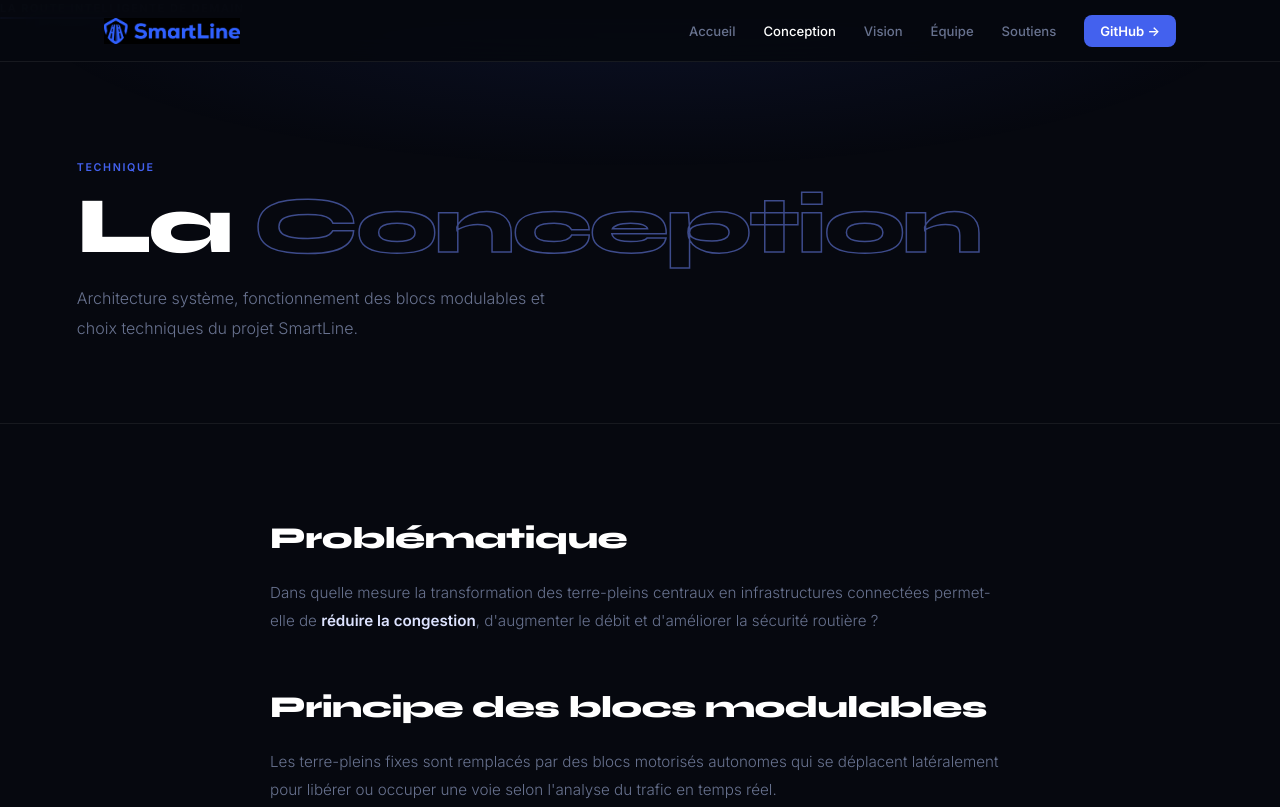
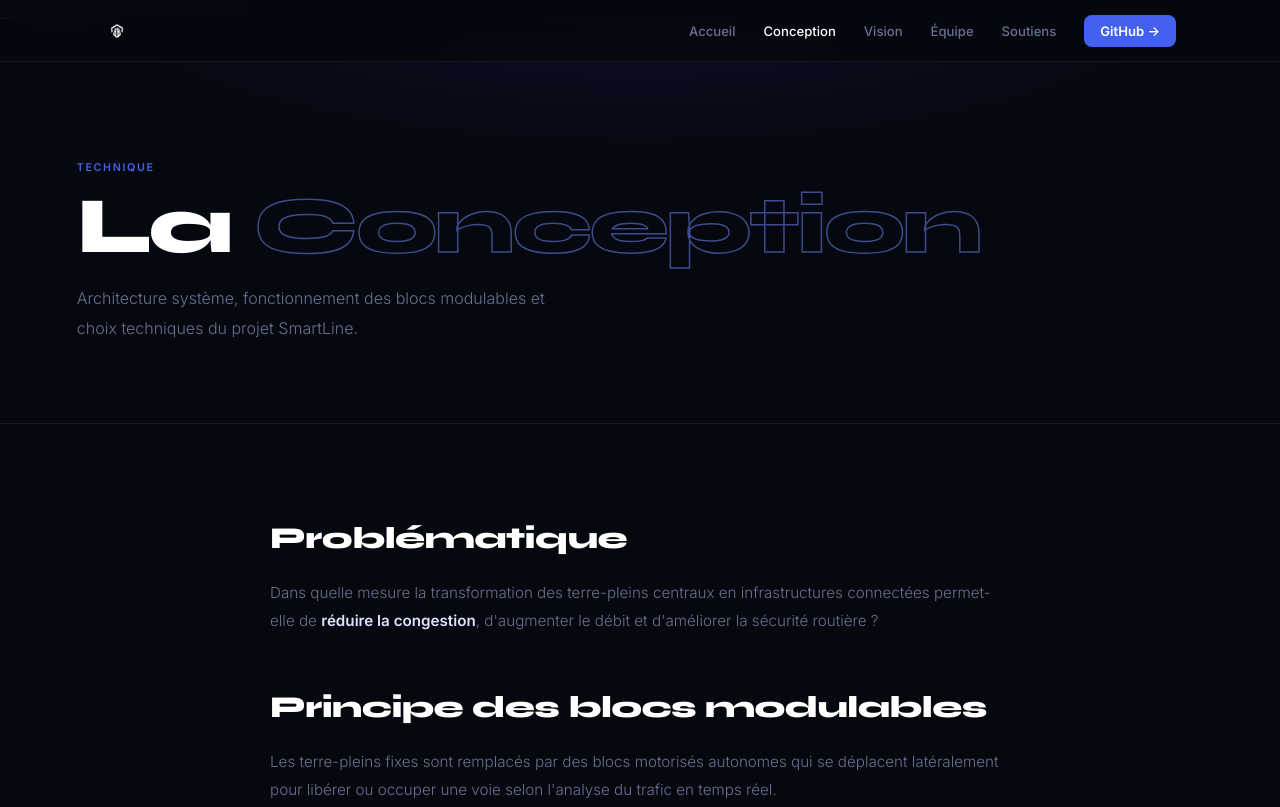
Before and after one commit to SmartLine-fr/SmartLine-fr.github.io, a plain HTML site: page conception.html in a window 1280 px wide. Shown: the top 807 px of the page. Drawn offline with Linux system fonts and the light colour scheme.

```diff
--- a/conception.html
+++ b/conception.html
@@ -9,7 +9,7 @@
 </head>
 <body>
 <div id="splash">
-  <div class="sp-logo"><img src="assets/logo.png" alt="SmartLine"/></div>
+  <div class="sp-logo"><img src="assets/favicon-icon.png" alt="SmartLine"/></div>
   <div class="sp-sub">La route intelligente de demain</div>
   <div class="sp-bar"><div class="sp-fill"></div></div>
 </div>
@@ -19,7 +19,7 @@
 </div>
 <nav>
   <div class="nav-inner">
-    <a href="index.html" class="nav-logo"><img src="assets/logo.png" alt="SmartLine"/></a>
+    <a href="index.html" class="nav-logo"><img src="assets/favicon-icon.png" alt="SmartLine"/></a>
     <ul class="nav-links">
       <li><a href="index.html">Accueil</a></li>
       <li><a href="conception.html">Conception</a></li>
@@ -98,7 +98,7 @@
 <footer>
   <div class="footer-top">
     <div>
-      <div class="footer-logo"><img src="assets/logo.png" alt="SmartLine"/></div>
+      <div class="footer-logo"><img src="assets/favicon-icon.png" alt="SmartLine"/></div>
       <div class="footer-tag">La route intelligente de demain · OSI 2026</div>
     </div>
     <div class="footer-links">
```
Also changed, not shown: equipe.html (+3 -3 lines), index.html (+4 -4 lines), soutien.html (+3 -3 lines), vision.html (+3 -3 lines).
